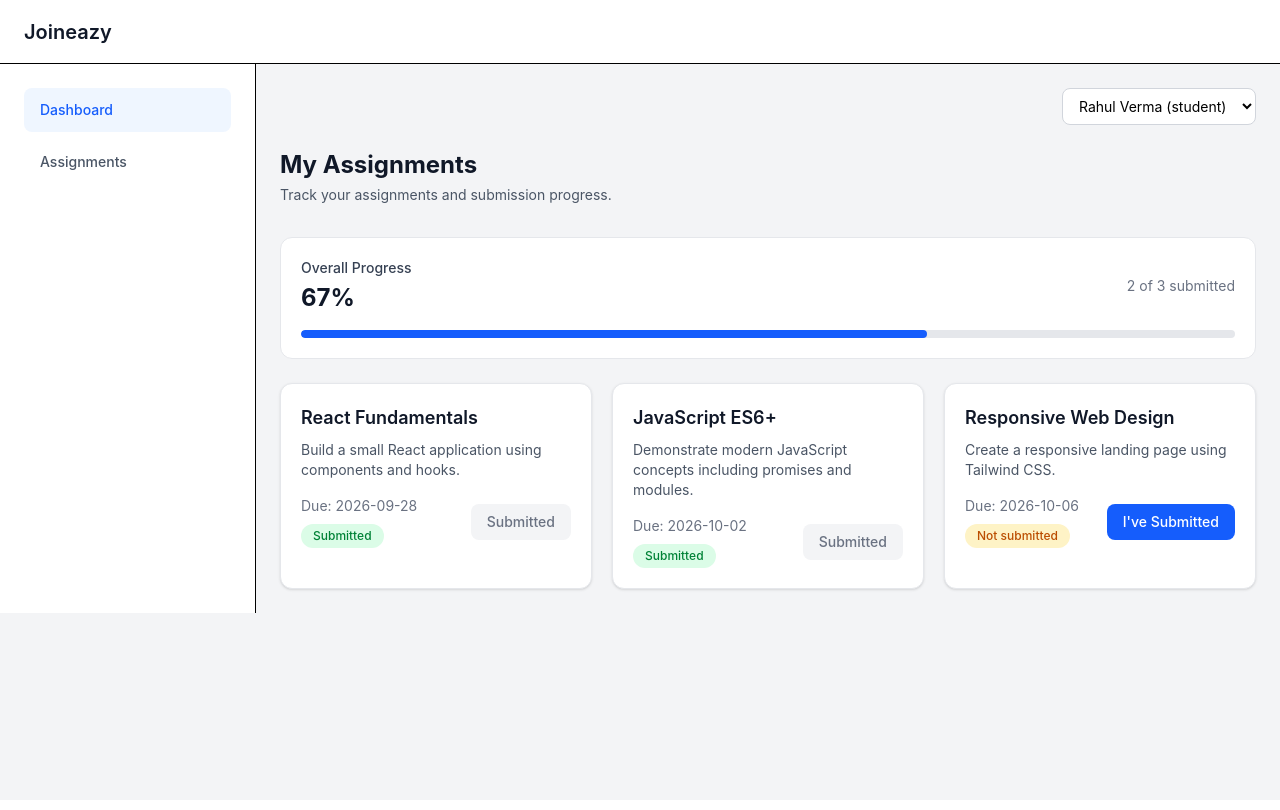
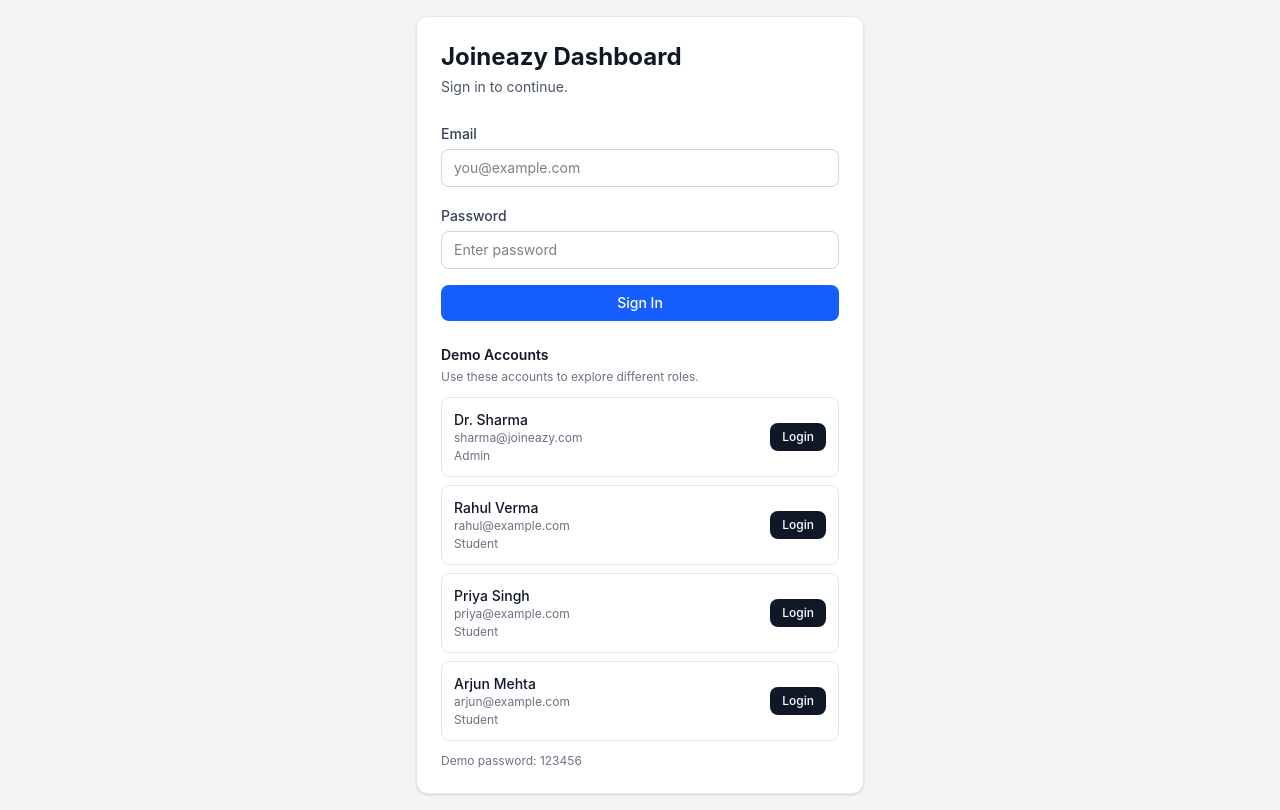
Before and after one commit to Shaurya03/joineazy-dashboard, a React (Vite) app: page / in a window 1280 px wide. Built offline with nearby package versions, Linux system fonts and the light colour scheme.

Commit message:
feat: add demo account login flow

```diff
--- a/src/App.tsx
+++ b/src/App.tsx
@@ -2,14 +2,16 @@ import { useState, useEffect } from "react"
 import Navbar from "./components/Navbar"
 import Sidebar from "./components/Sidebar"
 import AssignmentCard from "./components/AssignmentCard"
-import UserSwitcher from "./components/UserSwitcher"
 import AdminDashboard from "./components/AdminDashboard"
+import Login from "./components/Login"
 import { assignments, submissions, users } from "./data/mockData"
-import type { Assignment, Submission } from "./types"
+import type { Assignment, Submission, User } from "./types"
 
 function App() {
 
-  const [currentUserId, setCurrentUserId] = useState("student-1")
+  const [currentUserId, setCurrentUserId] = useState<string | null>(() => {
+    return localStorage.getItem("currentUserId")
+  })
 
   const [assignmentData, setAssignmentData] = useState<Assignment[]>(() => {
     const storedAssignments = localStorage.getItem("assignments")
@@ -57,6 +59,16 @@ function App() {
     assignmentData.length === 0
       ? 0
       : Math.round((submittedCount / assignmentData.length) * 100)
+
+  const handleLogin = (user: User) => {
+    setCurrentUserId(user.id)
+    localStorage.setItem("currentUserId", user.id)
+  }
+
+  const handleLogout = () => {
+    setCurrentUserId(null)
+    localStorage.removeItem("currentUserId")
+  }
 
   const handleCreateAssignment = (assignment: Assignment) => {
     setAssignmentData((currentAssignments) => [
@@ -118,6 +130,15 @@ function App() {
     )
   }
 
+  if (!currentUser) {
+    return (
+      <Login
+        users={users}
+        onLogin={handleLogin}
+      />
+    )
+  }
+
   return (
     <div className="min-h-screen bg-gray-100">
       <Navbar />
@@ -126,13 +147,6 @@ function App() {
         <Sidebar />
 
         <main className="flex-1 p-6">
-          <div className="mb-6 flex justify-end">
-            <UserSwitcher
-              users={users}
-              currentUserId={currentUserId}
-              onUserChange={setCurrentUserId}
-            />
-          </div>
 
           <div className="mx-auto max-w-6xl">
             {currentUser?.role === "admin" ? (
--- /dev/null
+++ b/src/components/Login.tsx
@@ -0,0 +1,139 @@
+import { useState } from "react"
+import type { User } from "../types"
+
+type LoginProps = {
+  users: User[]
+  onLogin: (user: User) => void
+}
+
+function Login({ users, onLogin }: LoginProps) {
+  const [email, setEmail] = useState("")
+  const [password, setPassword] = useState("")
+  const [error, setError] = useState("")
+
+  const handleSubmit = (event: React.SubmitEvent<HTMLFormElement>) => {
+    event.preventDefault()
+
+    const user = users.find(
+      (user) => user.email === email
+    )
+
+    if (!user || password !== "123456") {
+      setError("Invalid email or password.")
+      return
+    }
+
+    setError("")
+    onLogin(user)
+  }
+
+  const demoUsers = users
+
+  return (
+    <div className="flex min-h-screen items-center justify-center bg-gray-100 p-4">
+      <div className="w-full max-w-md rounded-xl border border-gray-200 bg-white p-6 shadow-sm">
+        <div className="mb-6">
+          <h1 className="text-2xl font-bold text-gray-900">
+            Joineazy Dashboard
+          </h1>
+
+          <p className="mt-1 text-sm text-gray-600">
+            Sign in to continue.
+          </p>
+        </div>
+
+        <form onSubmit={handleSubmit} className="space-y-4">
+          <div>
+            <label className="text-sm font-medium text-gray-700">
+              Email
+            </label>
+
+            <input
+              type="email"
+              value={email}
+              onChange={(event) => setEmail(event.target.value)}
+              required
+              className="mt-1 w-full rounded-lg border border-gray-300 px-3 py-2 text-sm outline-none focus:border-blue-500"
+              placeholder="you@example.com"
+            />
+          </div>
+
+          <div>
+            <label className="text-sm font-medium text-gray-700">
+              Password
+            </label>
+
+            <input
+              type="password"
+              value={password}
+              onChange={(event) => setPassword(event.target.value)}
+              required
+              className="mt-1 w-full rounded-lg border border-gray-300 px-3 py-2 text-sm outline-none focus:border-blue-500"
+              placeholder="Enter password"
+            />
+          </div>
+
+          {error && (
+            <p className="text-sm text-red-600">
+              {error}
+            </p>
+          )}
+
+          <button
+            type="submit"
+            className="w-full rounded-lg bg-blue-600 px-4 py-2 text-sm font-medium text-white hover:bg-blue-700"
+          >
+            Sign In
+          </button>
+        </form>
+
+        <div className="mt-6">
+          <h2 className="text-sm font-semibold text-gray-900">
+            Demo Accounts
+          </h2>
+
+          <p className="mt-1 text-xs text-gray-500">
+            Use these accounts to explore different roles.
+          </p>
+
+          <div className="mt-3 space-y-2">
+            {demoUsers.map((user) => (
+              <div
+                key={user.id}
+                className="flex items-center justify-between rounded-lg border border-gray-200 p-3"
+              >
+                <div>
+                  <p className="text-sm font-medium text-gray-900">
+                    {user.name}
+                  </p>
+
+                  <p className="text-xs text-gray-500">
+                    {user.email}
+                  </p>
+
+                  <p className="mt-0.5 text-xs capitalize text-gray-500">
+                    {user.role}
+                  </p>
+                </div>
+
+                <button
+                  type="button"
+                  onClick={() => onLogin(user)}
+                  className="rounded-lg bg-gray-900 px-3 py-1.5 text-xs font-medium text-white hover:bg-gray-800"
+                >
+                  Login
+                </button>
+              </div>
+            ))}
+          </div>
+
+          <p className="mt-3 text-xs text-gray-500">
+            Demo password: 123456
+          </p>
+        </div>
+      </div>
+    </div>
+  )
+}
+
+export default Login
```
